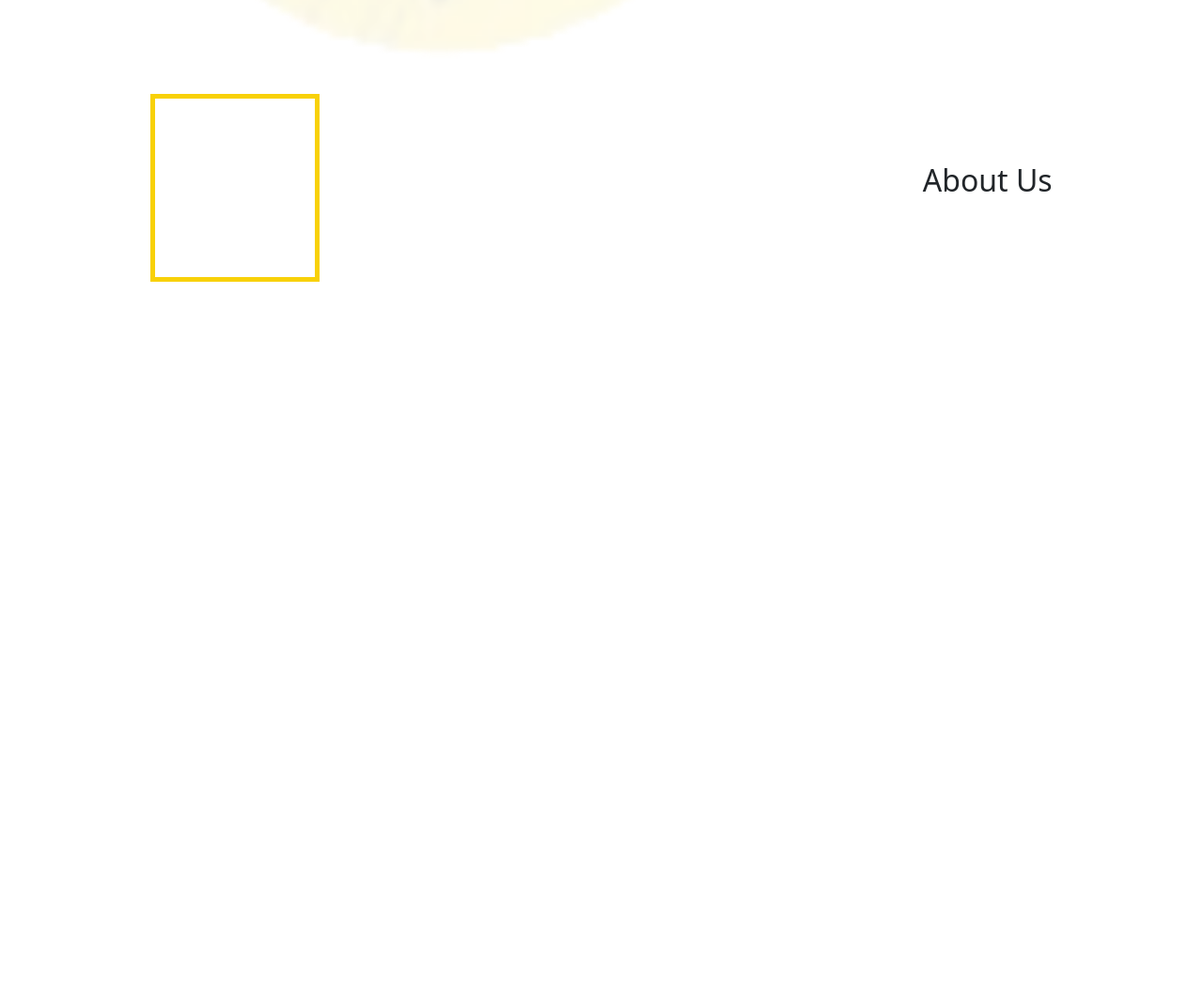
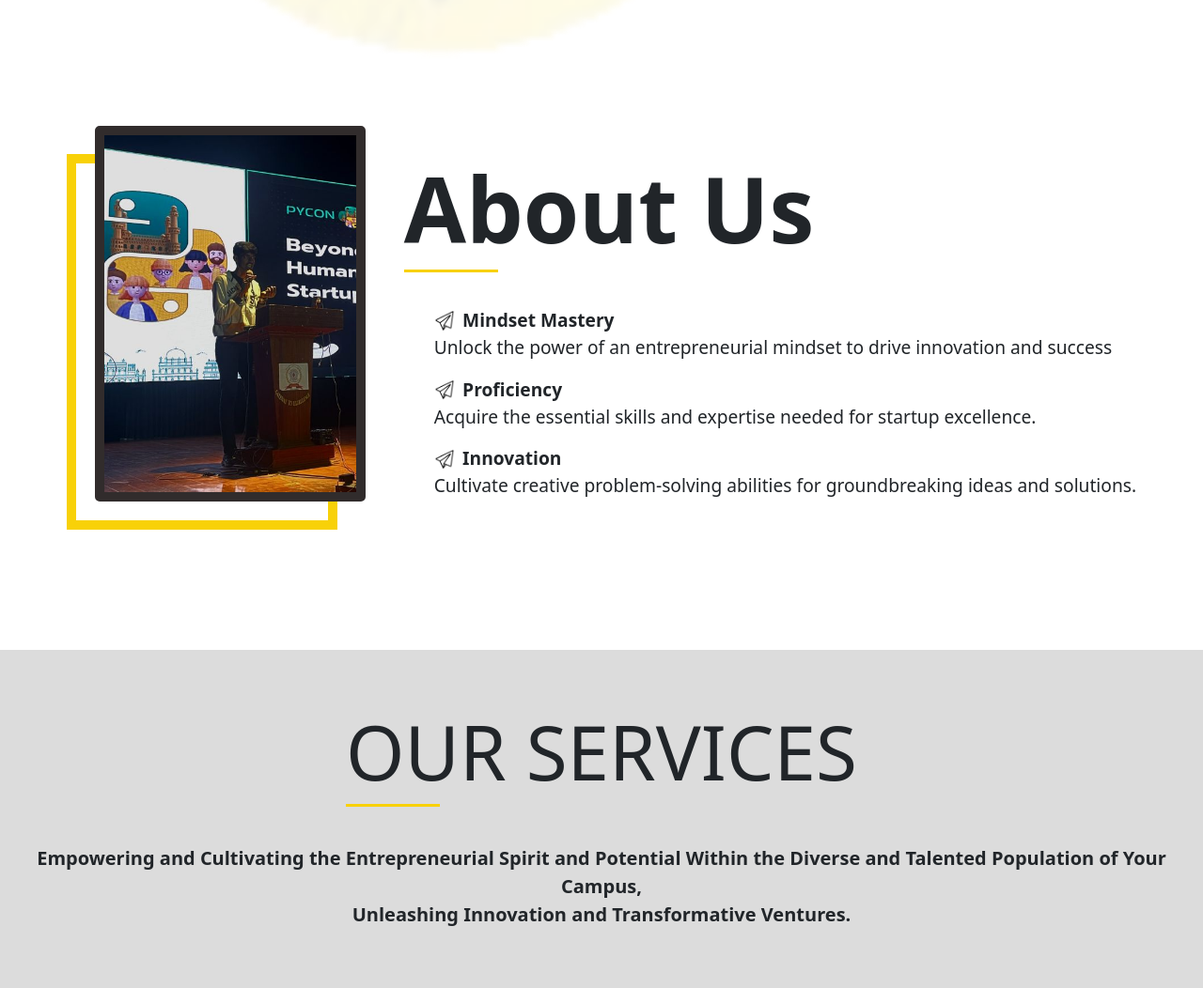
Before and after one commit to guruprasath-v/startup-culture-web, a plain HTML site: page index.html in a window 1280 px wide. Shown: the part 700-1752 px from the top of the page at 94% size. Before the commit the page ends 1000 px from the top, so only its background shows below. Drawn offline with nearby package versions, Linux system fonts and the light colour scheme.

Commit message:
made some changes in about section, developed service section

```diff
--- a/index.html
+++ b/index.html
@@ -67,24 +67,55 @@
                       <span id="culture" class="cursor">Culture</span>
                     </div>
                 </div>
-                <p class="lead fw-medium">An initiative to educate and
+                <p class="lead fw-bolder ">An initiative to educate and
                     help aspiring entrepreneurs</p>
             </div>
         </header>
 
         <!-- About Us -->
 
-        <div class="about">
-            <div class="out-frame"></div>
-            <div class="in-frame">
-                <img src="" alt="">
+        <section class="about">
+
+            <div class="box">
+                <div class="out-frame"></div>
+                <div class="in-frame"></div>
             </div>
-            <div class="about-content">
-                <h2>About Us</h2>
-                <div class="bar"></div>
-                <p></p>
+            <div class="contents">
+                <div>
+                    <h2 >About Us</h2>
+                    <div class="bar"></div>
+                </div>
+                <ul>
+                    <div class="d-flex justify-content-start column-gap-2 align-items-center">
+                        <img src="./images/rocket_icon.png" class="icon-image" alt="">
+                        <li>Mindset Mastery</li>
+                    </div>
+                    <p>Unlock the power of an entrepreneurial mindset to drive innovation and success</p>
+                    <div class="d-flex justify-content-start column-gap-2 align-items-center">
+                        <img src="./images/rocket_icon.png" class="icon-image" alt="">
+                        <li>Proficiency</li>
+                    </div>
+                    <p>Acquire the essential skills and expertise needed for startup excellence.</p>
+                    <div class="d-flex justify-content-start column-gap-2 align-items-center">
+                        <img src="./images/rocket_icon.png" class="icon-image" alt="">
+                        <li>Innovation</li>
+                    </div>
+                    <p>Cultivate creative problem-solving abilities for groundbreaking ideas and solutions.</p>
+                </ul>
             </div>
-        </div>
+        </section>
+
+
+
+        <section class="service">
+            <div class="service-block">
+                <div class="service-flex">
+                    <h2 class="service-container">OUR SERVICES</h2>
+                    <div class="bar"></div>
+                </div>
+            </div>
+            <p class="text-center lead fw-semibold">Empowering and Cultivating the Entrepreneurial Spirit and Potential Within the Diverse and Talented Population of Your Campus, <br> Unleashing Innovation and Transformative Ventures.</p>
+        </section>
 
 
 
--- a/style.css
+++ b/style.css
@@ -46,6 +46,7 @@ body::-webkit-scrollbar-thumb{
     justify-content: space-between;
     background-color: black;
     width: 100%;
+    z-index: 1;
 }
 
 
@@ -218,11 +219,90 @@ body::-webkit-scrollbar-thumb{
 }
 .about{
     display: flex;
-    justify-content: space-around;
-    align-items: center;
+    justify-content: space-evenly;
+
+    margin-top: 5%;
+
+}
+
+.in-frame{
+    min-width: 18rem;
+    min-height: 25rem;
+    border: 10px solid #F8D108;
+    z-index: 1;
+
+
 }
 .out-frame{
-    min-height: 200px;
-    min-width: 180px;
-    border: 5px solid #F8D108;
+    min-width: 18rem;
+    min-height: 25rem;
+    border: 10px solid rgb(49, 44, 44);
+    position: absolute;
+    margin: -30px 0px 0px 30px;
+    background-image: url('./images/bg/about-us.jpeg');
+    background-repeat: no-repeat;
+    background-size: cover;
+    border-radius: 5px;
+
+
 }
+.contents{
+    display: flex;
+    flex-direction: column;
+    justify-content: space-between;
+}
+.contents h2{
+    font-weight: bold;
+    font-size: 6em;
+
+}
+.bar{
+    width: 100px;
+    height: 3px;
+    background-color: #F8D108;
+}
+.contents ul{
+    list-style: none;
+    font-size: larger;
+}
+.contents ul li{
+    font-weight: bold;
+}
+@media (max-width:900px){
+    .about{
+        flex-direction: column;
+        justify-content: center;
+        align-items: center;
+    }
+}
+
+.icon-image{
+    width: 3%;
+    height: 3%;
+}
+
+.service{
+    width: 100%;
+    height: 45vh;
+    background-color: rgba(0, 0, 0, 0.137);
+    margin-top: 10%;
+    padding: 20px;
+}
+.service-block{
+    display: block;
+    margin-left: auto;
+    margin-right: auto;
+    max-width: max-content;
+}
+.service-flex{
+    display: flex;
+    flex-direction: column;
+    justify-content:center;
+    align-items:start;
+    margin: 40px 40px;
+}
+
+.service-container{
+    font-size: 5em;
+    text-align: center;
+}
```
Also changed, not shown: images/bg/about-us.jpeg (added), images/bg/rocket.png (added), images/rocket_icon.png (added).
